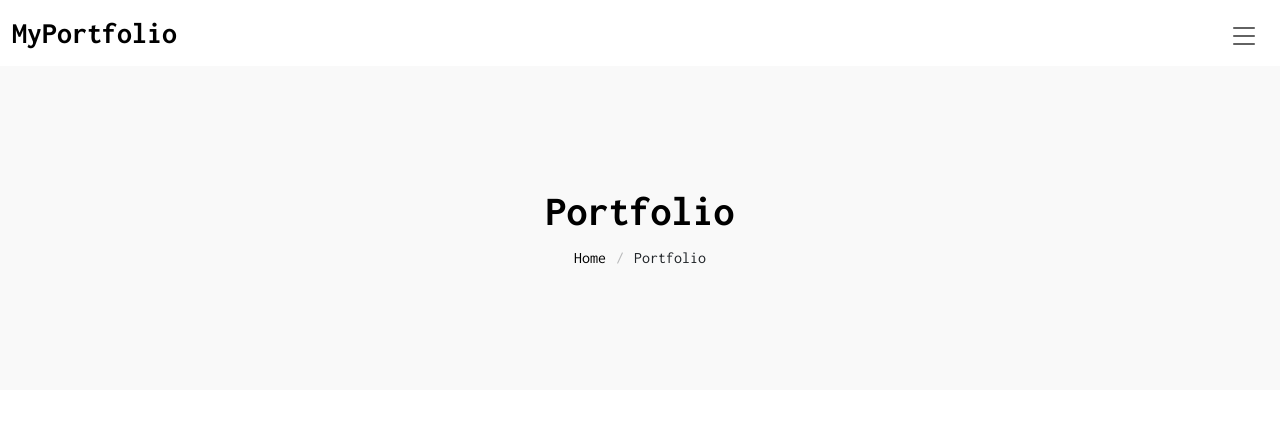
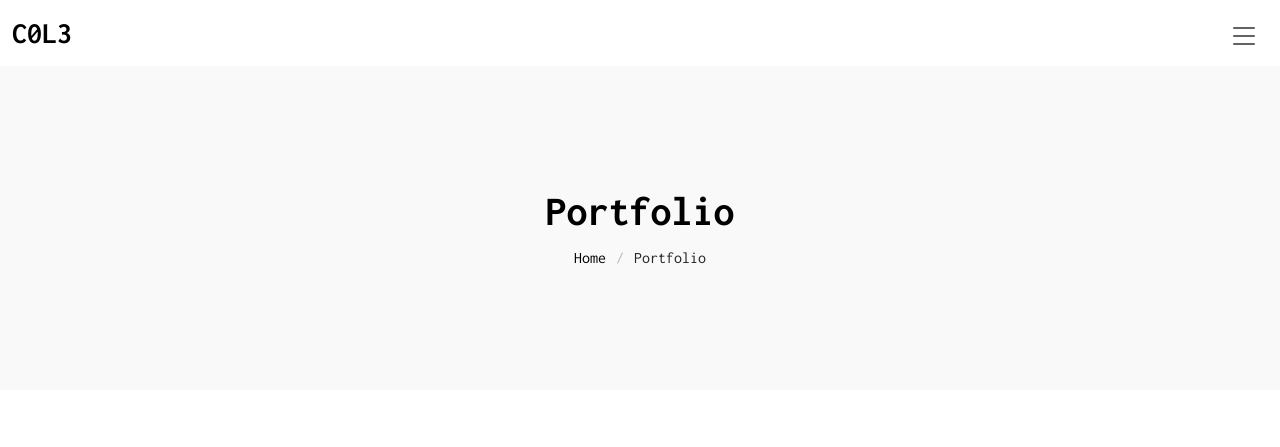
Before and after one commit to c0l3H/WebsiteGit, a plain HTML site: page portfolio.html in a window 1280 px wide. Shown: the top 447 px of the page. Drawn offline with Linux system fonts and the light colour scheme.

Commit message:
Update portfolio.html

```diff
--- a/portfolio.html
+++ b/portfolio.html
@@ -44,7 +44,7 @@
       <a href="index.html" class="logo d-flex align-items-center">
         <!-- Uncomment the line below if you also wish to use an image logo -->
         <!-- <img src="assets/img/logo.png" alt=""> -->
-        <h1 class="sitename">MyPortfolio</h1>
+        <h1 class="sitename">C0L3</h1>
       </a>
 
       <nav id="navmenu" class="navmenu">
```
